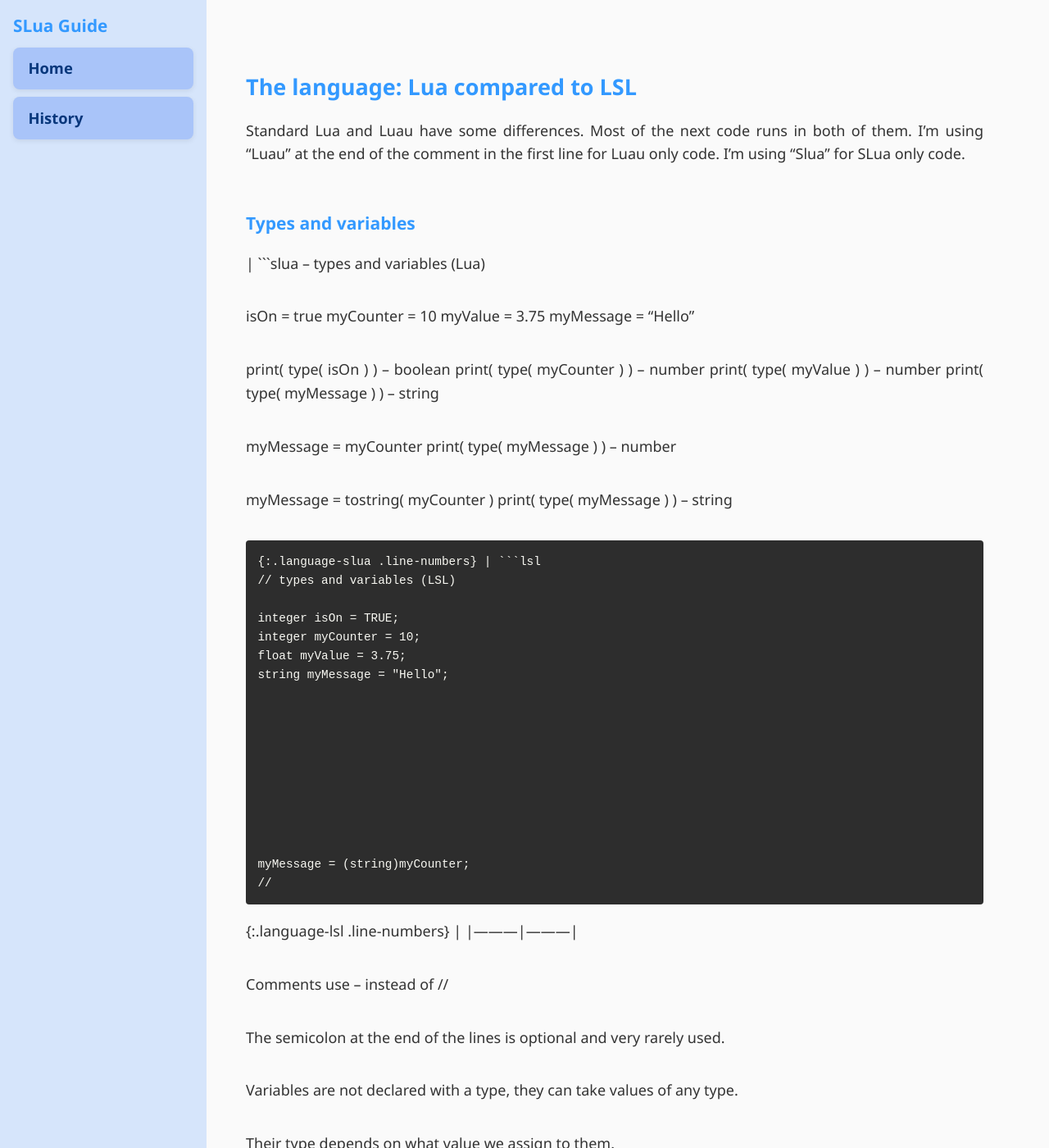
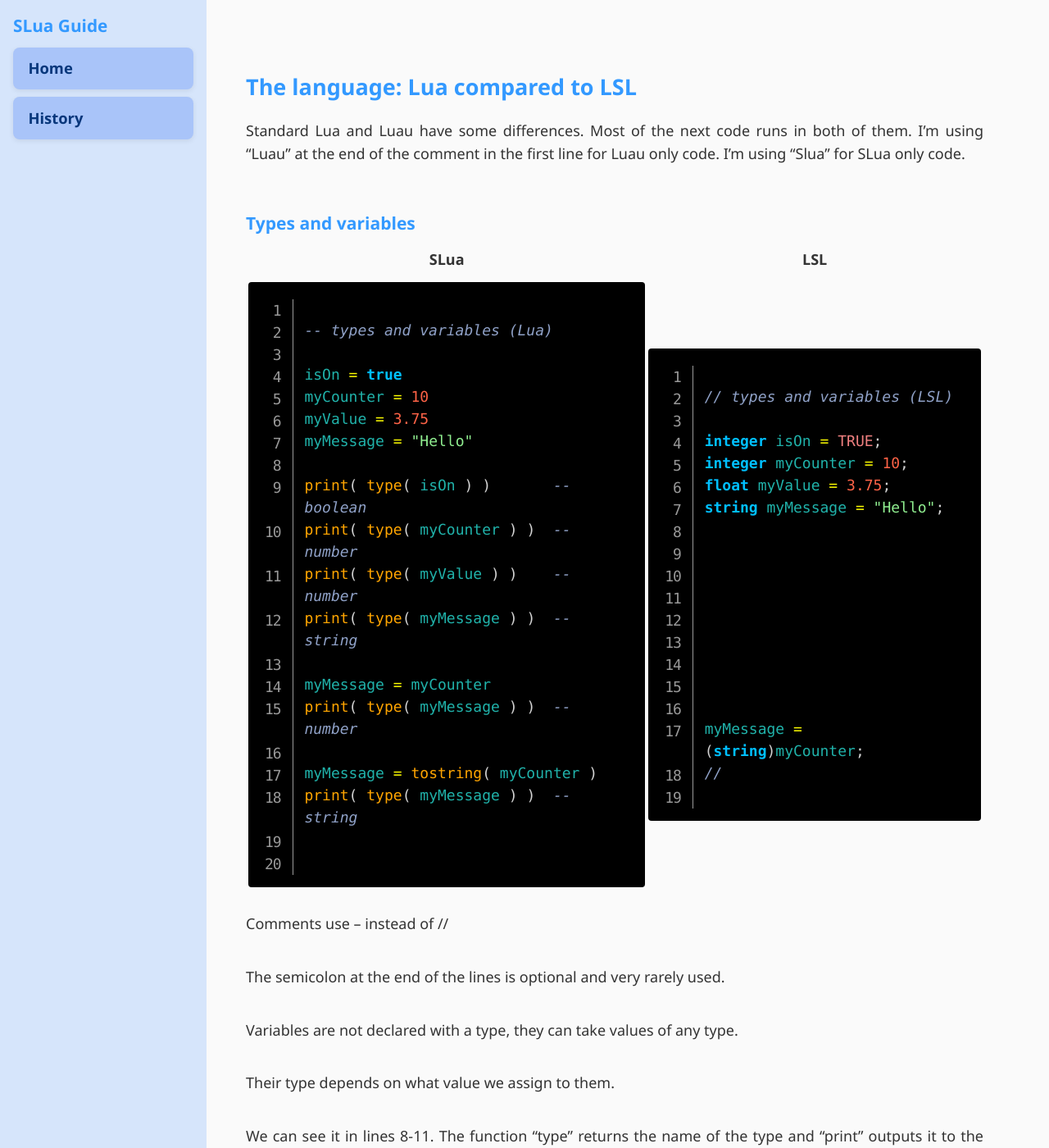
Before and after one commit to Suzanna-Linn/slua, a Jekyll site: the page built from docs/language1.md, in a window 1280 px wide and 1400 px high. Shown: the whole window at 82% size. Built offline with Jekyll 4.4.1, drawn with Linux system fonts in a browser that asks for light colours; nearby versions of some CDN libraries; comment, search, counter and statistics services are not loaded.

Commit message:
Update language1.md

````diff
--- a/docs/language1.md
+++ b/docs/language1.md
@@ -10,7 +10,14 @@
 
 ### Types and variables
 
-| ```slua
+<table>
+  <tr>
+    <th>SLua</th>
+    <th>LSL</th>
+  </tr>
+  <tr>
+    <td>
+      <pre><code class="language-slua line-numbers">
 -- types and variables (Lua)
 
 isOn = true
@@ -28,8 +35,11 @@
 
 myMessage = tostring( myCounter )
 print( type( myMessage ) )  -- string
-```
-{:.language-slua .line-numbers} | ```lsl
+
+      </code></pre>
+    </td>
+    <td>
+      <pre><code class="language-lsl line-numbers">
 // types and variables (LSL)
 
 integer isOn = TRUE;
@@ -47,9 +57,10 @@
 
 myMessage = (string)myCounter;
 //
-```
-{:.language-lsl .line-numbers} |
-|---------|---------|
+      </code></pre>
+    </td>
+  </tr>
+</table>
 
 Comments use -- instead of //
 
````
